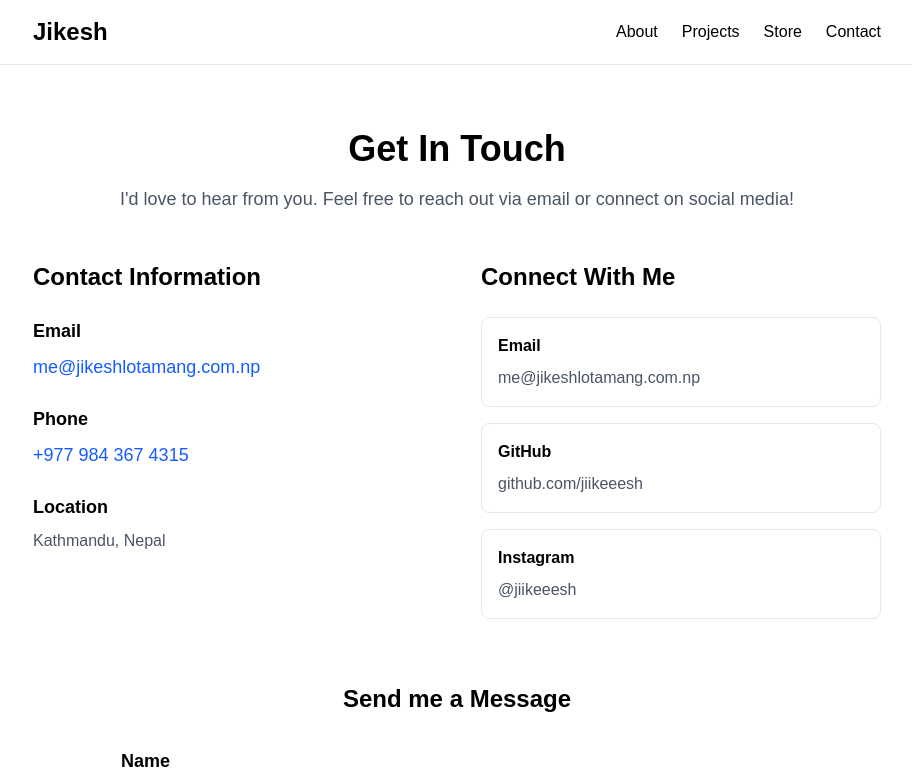
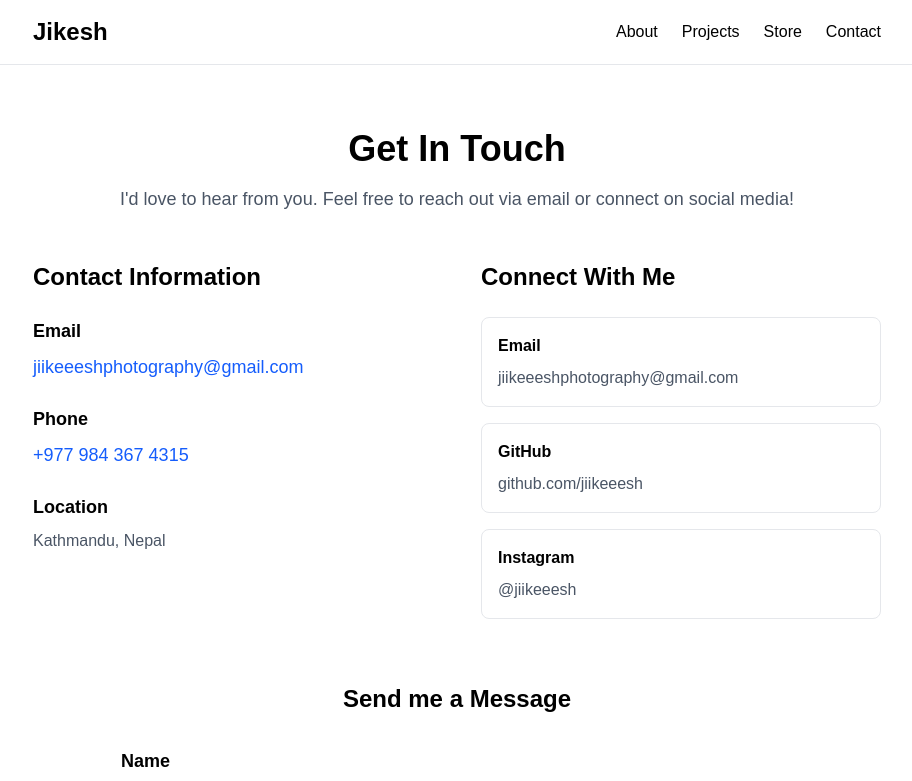
Before and after one commit to jiikeeesh/Jikesh_Portfolio, a Next.js app: page /contact in a window 1280 px wide. Shown: the top 781 px of the page, without its empty margins (183-1095 px from the left). Built offline with nearby package versions, Linux system fonts and the light colour scheme.

Commit message:
changes in email

```diff
--- a/app/contact/page.tsx
+++ b/app/contact/page.tsx
@@ -121,8 +121,8 @@ export default function Contact() {
               <div className="space-y-6">
                 <div>
                   <h4 className="text-lg font-semibold mb-2">Email</h4>
-                  <a href="mailto:me@jikeshlotamang.com.np" className="text-blue-600 dark:text-blue-400 hover:underline text-lg">
-                    me@jikeshlotamang.com.np
+                  <a href="mailto:jiikeeeshphotography@gmail.com" className="text-blue-600 dark:text-blue-400 hover:underline text-lg">
+                    jiikeeeshphotography@gmail.com
                   </a>
                 </div>
                 <div>
@@ -144,8 +144,8 @@ export default function Contact() {
               <div className="space-y-4">
                 <div className="block p-4 border border-gray-200 dark:border-gray-800 rounded-lg">
                   <h4 className="font-semibold mb-2">Email</h4>
-                  <p className="text-gray-600 dark:text-gray-400">me@jikeshlotamang.com.np</p>
-                </div>
+                    <p className="text-gray-600 dark:text-gray-400">jiikeeeshphotography@gmail.com</p>
+                  </div>
                 <div className="block p-4 border border-gray-200 dark:border-gray-800 rounded-lg">
                   <h4 className="font-semibold mb-2">GitHub</h4>
                   <p className="text-gray-600 dark:text-gray-400">github.com/jiikeeesh</p>
```
